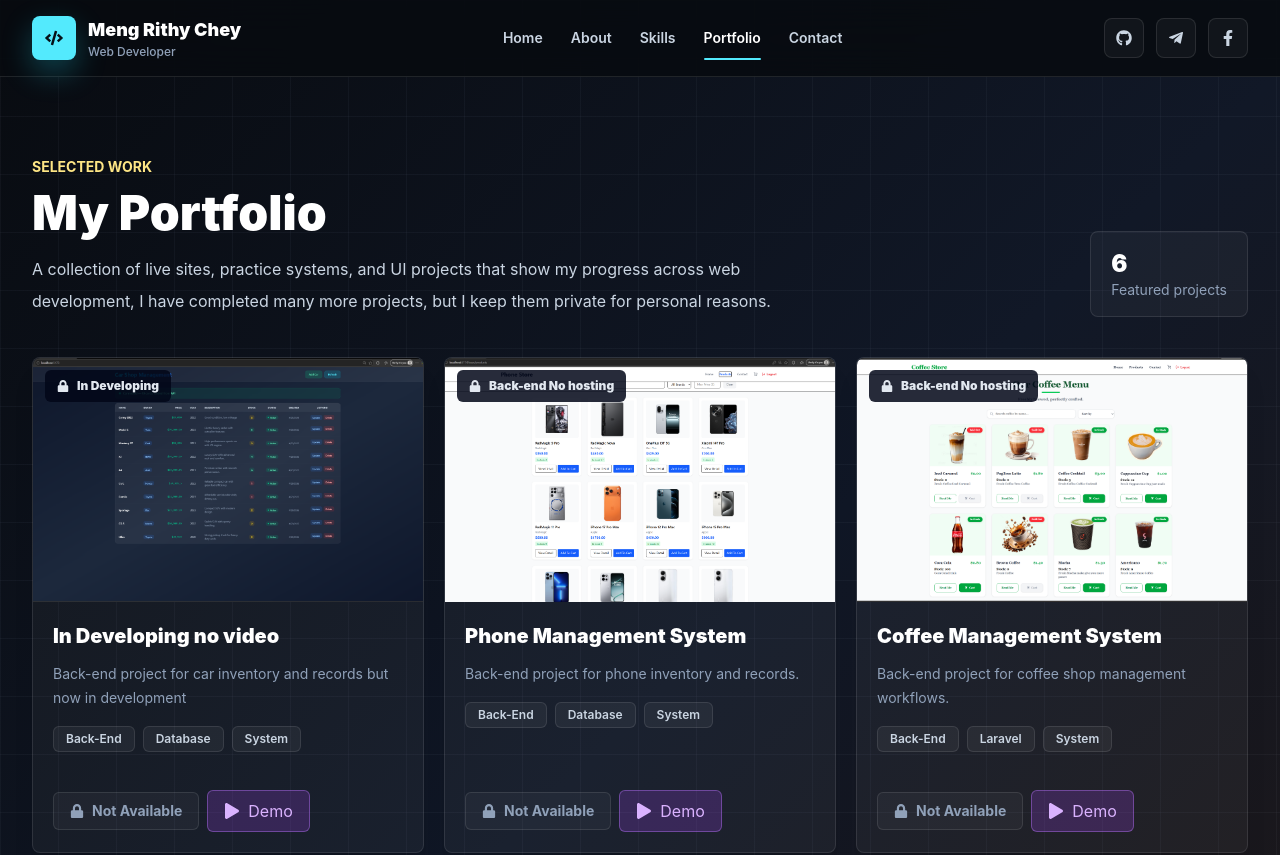
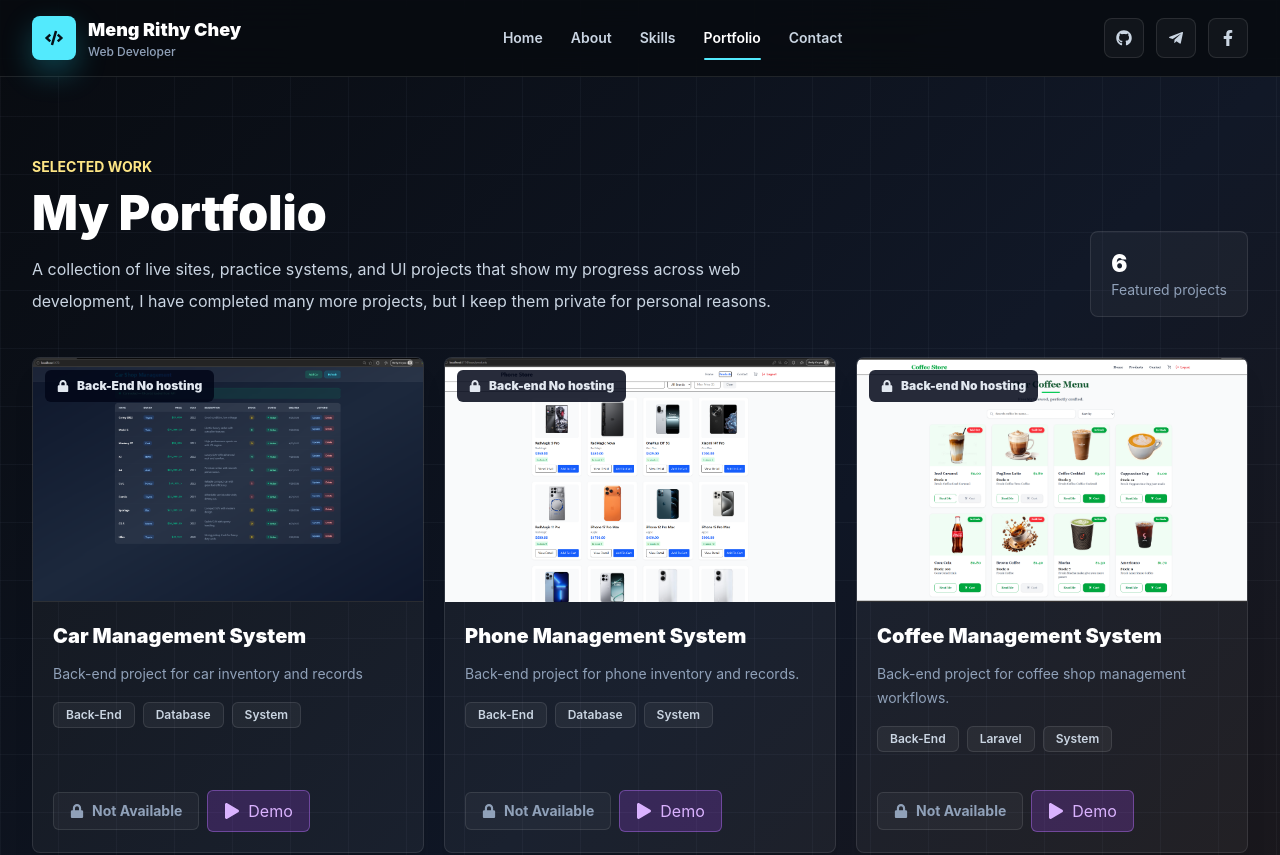
Before and after one commit to BIT9918/My_Portfolio, a React (Vite) app: page /portfolio in a window 1280 px wide. Shown: the top 855 px of the page. Built offline with nearby package versions, Linux system fonts and the light colour scheme.

Commit message:
Add Car Management system

```diff
--- a/src/components/Portfolio.jsx
+++ b/src/components/Portfolio.jsx
@@ -12,15 +12,16 @@ import CoffeeManagementSystem from "../assets/Video/Coffee.mp4";
 import shop from "../assets/Video/foodShop.mp4";
 import cv from "../assets/Video/CV.mp4";
 import Mario from "../assets/Video/Mario.mp4";
+import CarManagementSystem from "../assets/Video/Car.mp4";
 
 const projects = [
   {
-    title: "In Developing no video",
-    description: "Back-end project for car inventory and records but now in development",
+    title: "Car Management System",
+    description: "Back-end project for car inventory and records",
     image: Car,
-    status: "In Developing",
+    status: "Back-End No hosting",
     tags: ["Back-End", "Database", "System"],
-    video: "In Developing",
+    video: CarManagementSystem,
   },
   {
     title: "Phone Management System",
```
Also changed, not shown: 1 other file (tests, documents, lock files or other folders).
